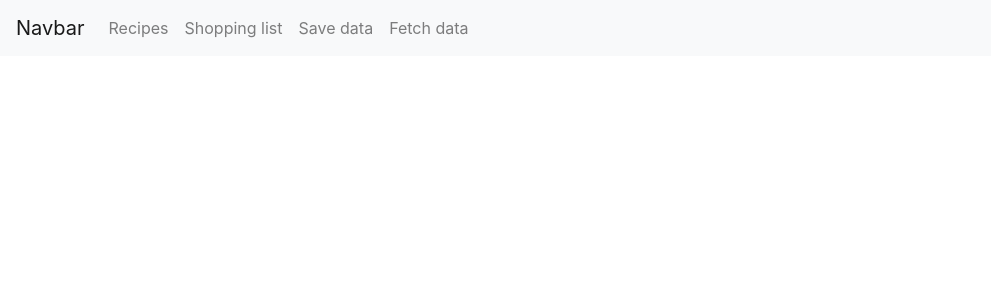
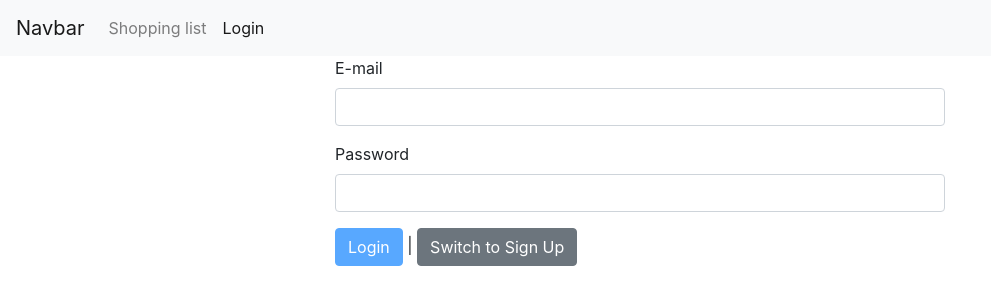
Before and after one commit to sonnck94/udemy-course, an Angular app: page /auth in a window 1280 px wide. Before the commit this address led to /. Shown: the top 304 px of the page, without its empty margins (0-991 px from the left). Built offline with nearby package versions, Linux system fonts and the light colour scheme.

Commit message:
user login

```diff
--- a/src/app/app-routing.module.ts
+++ b/src/app/app-routing.module.ts
@@ -6,6 +6,7 @@ import { RecipesComponent } from './recipes/recipes.component';
 import { RecipeDetailComponent } from './recipes/recipe-detail/recipe-detail.component';
 import { ShoppingListComponent } from './shopping-list/shopping-list.component';
 import { RecipeEditComponent } from './recipes/recipe-edit/recipe-edit.component';
+import { AuthComponent } from './auth/auth.component';
 
 const ROUTES: Routes = [
   {path: '', redirectTo: '/recipes', pathMatch: 'full'},
@@ -22,6 +23,7 @@ const ROUTES: Routes = [
       resolve: [RecipeResolveService],
     },
   ]},
+  {path: 'auth', component: AuthComponent},
   {path: 'shopping-list', component: ShoppingListComponent}
 ]
 
--- a/src/app/app.module.ts
+++ b/src/app/app.module.ts
@@ -11,6 +11,7 @@ import { RecipeDetailComponent } from './recipes/recipe-detail/recipe-detail.com
 import { RecipeItemComponent } from './recipes/recipe-list/recipe-item/recipe-item.component';
 import { ShoppingListComponent } from './shopping-list/shopping-list.component';
 import { ShoppingEditComponent } from './shopping-list/shopping-edit/shopping-edit.component';
+import { AuthComponent } from './auth/auth.component';
 // share
 import { DropDownDirective } from './shared/dropdown.directive';
 import { ShoppingListService } from './shopping-list/shopping-list.service';
@@ -31,6 +32,7 @@ import { RecipeEditComponent } from './recipes/recipe-edit/recipe-edit.component
     ShoppingEditComponent,
     DropDownDirective,
     RecipeEditComponent,
+    AuthComponent,
   ],
   imports: [
     BrowserModule,
--- /dev/null
+++ b/src/app/auth/auth.component.html
@@ -0,0 +1,43 @@
+<div class="row">
+    <div class="col-6 offset-3">
+        <form #authForm="ngForm" (ngSubmit)="onSubmit(authForm)">
+            <div class="alert alert-danger" *ngIf="error">
+                {{error}}
+            </div>
+            <div class="form-group">
+                <label for="email">E-mail</label>
+                <input
+                    type="email"
+                    class="form-control"
+                    name="email"
+                    ngModel
+                    required
+                    email
+                    >
+            </div>
+            <div class="form-group">
+                <label for="password">Password</label>
+                <input
+                    type="password"
+                    class="form-control"
+                    name="password"
+                    ngModel
+                    required
+                    min="6">
+            </div>
+            <div class="form-group">
+                <button
+                    class="btn btn-primary"
+                    type="submit"
+                    [disabled]="!authForm.valid"
+                    >{{ isLoginMode ? 'Login' : 'Sign Up'}}</button> |
+                <button
+                    class="btn btn-secondary"
+                    type="button"
+                    (click)="onSwitchMode()"
+                    >{{ isLoginMode ? 'Switch to Sign Up' : 'Switch to Login'}}</button>
+
+            </div>
+        </form>
+    </div>
+</div>
--- /dev/null
+++ b/src/app/auth/auth.component.ts
@@ -0,0 +1,42 @@
+import { Component } from '@angular/core';
+import { NgForm } from '@angular/forms';
+import { Router } from '@angular/router';
+
+import { AuthService, AuthResData } from './auth.service';
+import { User } from './user.model';
+import { Subscription, Observable } from 'rxjs';
+
+
+@Component({
+    selector: 'app-auth',
+    templateUrl: './auth.component.html',
+    styleUrls: ['./auth.component.css'],
+})
+export class AuthComponent{
+    isLoginMode: boolean = true;
+    error = null;
+    authObs: Observable<AuthResData>;
+
+    constructor(private authService: AuthService,
+        private router: Router){}
+
+    onSubmit(authForm: NgForm){
+        if(this.isLoginMode){
+            this.authObs = this.authService.logIn(authForm.value.email, authForm.value.password);
+        }else{
+            this.authObs = this.authService.signUp(authForm.value.email, authForm.value.password);
+        }
+        this.authObs.subscribe(
+            data => {
+                console.log(data);
+                this.router.navigate(['/recipes']);
+            },
+            err => {
+                this.error = err;
+            }
+        )
+    }
+    onSwitchMode(){
+        this.isLoginMode = !this.isLoginMode;
+    }
+}
--- /dev/null
+++ b/src/app/auth/auth.service.ts
@@ -0,0 +1,79 @@
+import { Injectable } from '@angular/core';
+import { HttpClient } from '@angular/common/http';
+
+import { User } from './user.model';
+import { catchError, tap } from 'rxjs/operators';
+import { throwError, Subject } from 'rxjs';
+
+const FIREBASE_WEBKEY = 'AIzaSyCaa5bmclTXeFMyFCBIu2G5SEFUr9PPenA';
+export interface AuthResData {
+    idToken: string,
+    email: string,
+    refreshToken: string,
+    expiresIn: string,
+    localId: string,
+    registered?: boolean,
+}
+
+@Injectable({
+    providedIn: 'root',
+})
+export class AuthService{
+    userSubject = new Subject<User>();
+
+    constructor(private http: HttpClient){
+    }
+
+    logIn(email, password){
+        return this.http.post<AuthResData>(`https://identitytoolkit.googleapis.com/v1/accounts:signInWithPassword?key=${FIREBASE_WEBKEY}`,{
+            email: email,
+            password: password,
+            returnSecureToken: true,
+        }).pipe(
+            catchError(err => {
+                return throwError(err);
+            }),
+            tap(resData => {
+                this.handleAuthentication(resData.email, resData.localId, resData.idToken, +resData.expiresIn,)
+            })
+        )
+    }
+
+    signUp(email: string, password: string){
+        return this.http.post<AuthResData>(`https://identitytoolkit.googleapis.com/v1/accounts:signUp?key=${FIREBASE_WEBKEY}`,{
+            email: email,
+            password: password,
+            returnSecureToken: true,
+        }).pipe(
+            catchError(err => {
+                return throwError(err)
+            }),
+            tap(resData => {
+                this.handleAuthentication(resData.email, resData.localId, resData.idToken, +resData.expiresIn,)
+            })
+        )
+    }
+    private handleAuthentication(email: string, userId: string, token: string, expiresIn: number){
+        const expireDate = new Date(new Date().getTime() + expiresIn + 1000);
+        const user = new User(
+            email,
+            userId,
+            token,
+            expireDate,
+        );
+        this.userSubject.next(user);
+    }
+    handleError(err){
+        if(!err.error.error){
+            return 'Unknow error occur!';
+        }
+        switch(err.error.error.message){
+            case "EMAIL_NOT_FOUND":
+                return "Email not found";
+            case "EMAIL_EXISTS":
+                return "Email existed";
+            default:
+                return 'Unknow error occur in swich!';
+        }
+    }
+}
--- /dev/null
+++ b/src/app/auth/user.model.ts
@@ -0,0 +1,15 @@
+export class User{
+    constructor(
+        private email: string,
+        private id: string,
+        private _token: string,
+        private _tokenExpirationData: Date,
+    ){}
+
+    getToken(){
+        if(this._token && this._tokenExpirationData < new Date()){
+            return null;
+        }
+        return this._token;
+    }
+}
--- a/src/app/header/header.component.html
+++ b/src/app/header/header.component.html
@@ -6,25 +6,35 @@
 
   <div class="collapse navbar-collapse" id="navbarColor01">
     <ul class="navbar-nav mr-auto">
-      <li class="nav-item" [routerLinkActive]="'active'">
+      <li class="nav-item" [routerLinkActive]="'active'" *ngIf="isAuthenticated">
         <a class="nav-link" routerLink="/recipes">Recipes <span class="sr-only">(current)</span></a>
       </li>
       <li class="nav-item" [routerLinkActive]="'active'">
         <a class="nav-link" routerLink="/shopping-list">Shopping list</a>
       </li>
-      <li class="nav-item">
+      <li class="nav-item" *ngIf="isAuthenticated">
         <a
           class="nav-link"
           style="cursor: pointer;"
           (click)="onSaveData()"
         >Save data</a>
       </li>
-      <li class="nav-item">
+      <li class="nav-item" *ngIf="isAuthenticated">
         <a
           class="nav-link"
           style="cursor: pointer;"
         (click)="onFetchData()">Fetch data</a>
       </li>
+      <li class="nav-item" [routerLinkActive]="'active'" *ngIf="!isAuthenticated">
+        <a class="nav-link" routerLink="/auth">Login</a>
+      </li>
+      <li class="nav-item" *ngIf="isAuthenticated">
+        <a
+          class="nav-link"
+          style="cursor: pointer;"
+          (click)="onLogOut()"
+        >Logout</a>
+      </li>
     </ul>
   </div>
 </nav>
--- a/src/app/header/header.component.ts
+++ b/src/app/header/header.component.ts
@@ -1,6 +1,8 @@
-import { Component, Output, EventEmitter } from '@angular/core';
+import { Component, Output, EventEmitter, OnInit, OnDestroy } from '@angular/core';
 import { DataStorageService } from '../shared/data-stograge.service';
-import { RecipeService } from '../recipes/recipe.service';
+import { AuthService } from '../auth/auth.service';
+import { User } from '../auth/user.model';
+import { Subscription } from 'rxjs';
 @Component({
   selector: `app-header`,
   templateUrl: './header.component.html',
@@ -10,14 +12,34 @@ import { RecipeService } from '../recipes/recipe.service';
     }`
   ]
 })
-export class HeaderComponent{
+export class HeaderComponent implements OnInit, OnDestroy{
+  isAuthenticated: boolean = false;
+  userSubcription: Subscription;
+
   constructor(private dataStorageService: DataStorageService,
-    private recipeService: RecipeService){
+    private authService: AuthService){
+  }
+  ngOnInit(){
+    this.userSubcription = this.authService.userSubject.subscribe(
+      (user: User) => {
+        this.isAuthenticated = !!user;
+        console.log('user', user);
+      }
+    )
+  }
 
+  ngOnDestroy(){
+    this.userSubcription.unsubscribe();
   }
+
+  onLogOut(){
+    this.isAuthenticated = false;
+  }
+
   onSaveData(){
     this.dataStorageService.storeRecipes();
   }
+
   onFetchData(){
     this.dataStorageService.getRicepes();
   }
```
Also changed, not shown: src/app/auth/auth.component.css (added).
